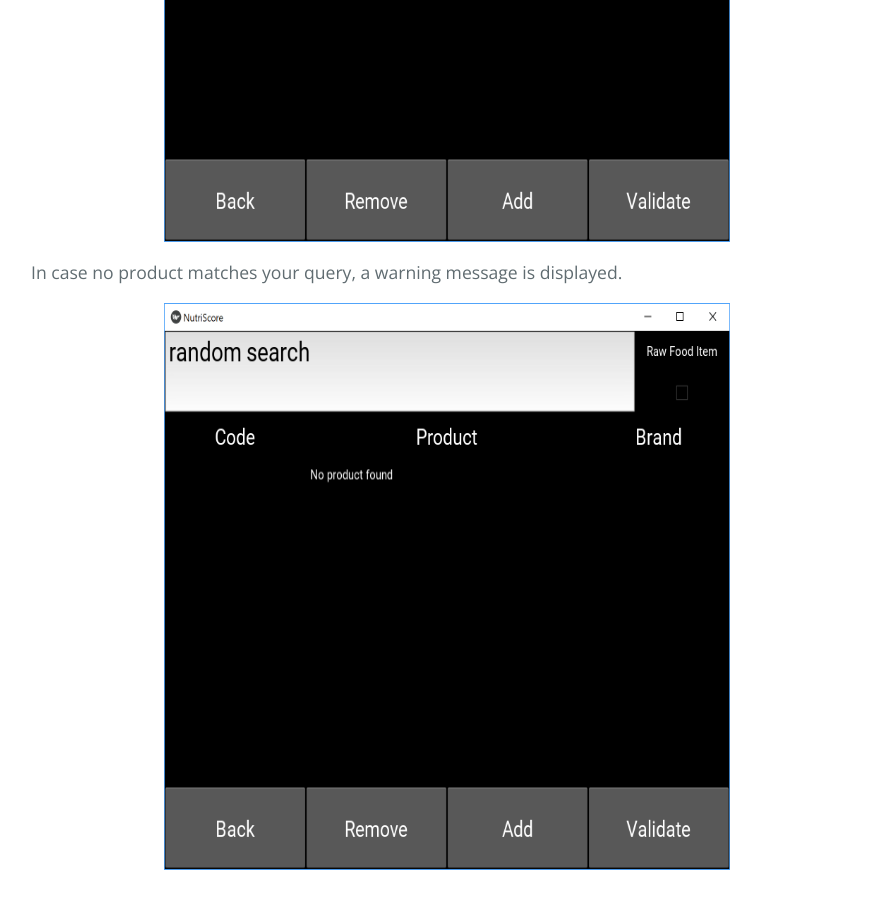
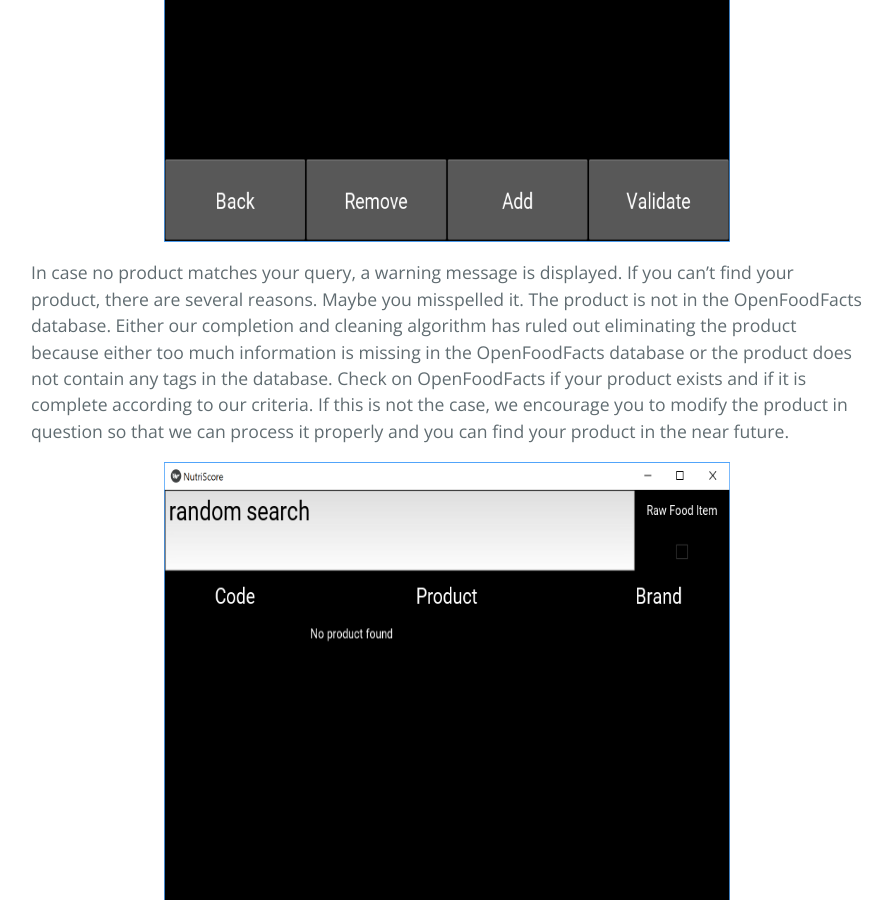
Before and after one commit to NutriTeam/Nutri_Score, a Jekyll site: the page built from app.md, in a window 1280 px wide and 900 px high, scrolled down 11736 px. Shown: the whole window, without its empty margins (193-1085 px from the left). Built offline with Jekyll 4.4.1, drawn with Linux system fonts in a browser that asks for light colours; some of the changed text lies outside the part shown.

Commit message:
Update app.md

```diff
--- a/app.md
+++ b/app.md
@@ -82,7 +82,7 @@ If you choose not to create a profile, you can press the **Pass** button which w
 
 <p style="text-align:center;"><img src="./image/screen_profile_updating.PNG" alt = "Screen Profile Updating" class="img_app"></p>
 
-As the database of *OpenFoodFacts* grows and improves daily, you might want to update the local database frequently, which can be done pressing this button. The button turns blue when it is updating. *Wait, do not press other buttons to avoid crashing the application !* Then, it turns green when the update is finished.
+As the database of *OpenFoodFacts* grows and improves daily, you might want to update the local database frequently, which can be done pressing this button. The button turns blue when it is updating. *Wait, do not press other buttons to avoid crashing the application !* Then, it turns green when the update is finished. Our team will update the database once per month.
 
 <p style="text-align:center;"><img src="./image/screen_profile_update.PNG" alt = "Screen Profile Update" class="img_app"></p>
 
@@ -139,7 +139,7 @@ Example :
 
 <p style="text-align:center;"><img src="./image/screen_product_code.PNG" alt = "Screen Product code" class="img_app"></p>
 
-In case no product matches your query, a warning message is displayed.
+In case no product matches your query, a warning message is displayed. If you can't find your product, there are several reasons. Maybe you misspelled it. The product is not in the OpenFoodFacts database. Either our completion and cleaning algorithm has ruled out eliminating the product because either too much information is missing in the OpenFoodFacts database or the product does not contain any tags in the database. Check on OpenFoodFacts if your product exists and if it is complete according to our criteria. If this is not the case, we encourage you to modify the product in question so that we can process it properly and you can find your product in the near future.
 
 <p style="text-align:center;"><img src="./image/screen_product_warning.PNG" alt = "Screen Product Warning" class="img_app"></p>
 
@@ -207,7 +207,7 @@ The E-mail is organized in several categories.
 
 This is a reminder of the Nutri-Scores.
 
-<p style="text-align:center;"><img src="./image/email_1.PNG" alt = "Email 1" class="img_app"></p>
+<p style="text-align:center;"><img src="./image/email_1.PNG" alt = "Email 1"></p>
 
 #### 2. Recommendation
 
```
Also changed, not shown: other parts of app.md (+1 -1 lines).
